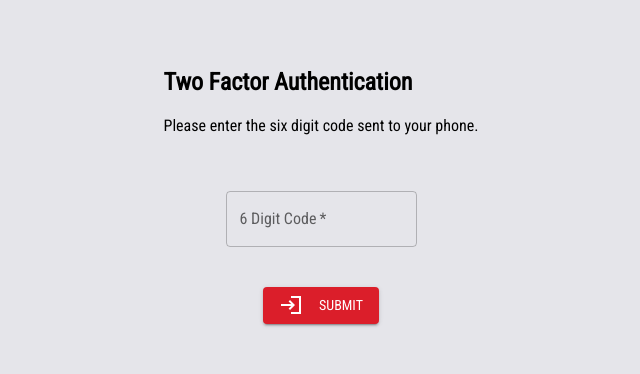
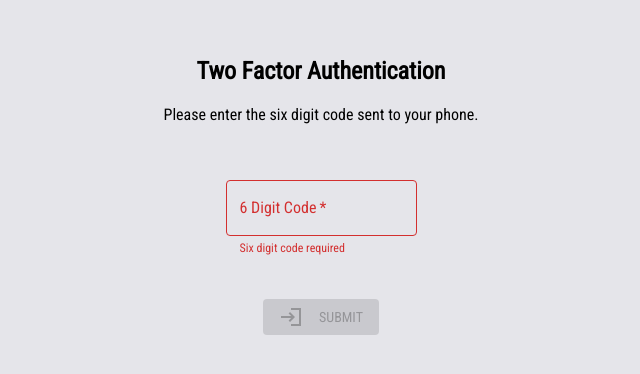
Before and after one commit to armandoarroyo/anydoc-react, a React (Create React App) app: page /twofa in a window 1280 px wide. Shown: the part 194-568 px from the top of the page, without its empty margins (319-959 px from the left). Built offline with nearby package versions, Linux system fonts and the light colour scheme.

Commit message:
Update twofa UI

```diff
--- a/src/twofa.jsx
+++ b/src/twofa.jsx
@@ -1,18 +1,50 @@
-import React, { useState } from "react";
+import React, { useState, useEffect } from "react";
 import Button from "@mui/material/Button";
-import { TextField, Grid, Box } from "@mui/material";
+import { TextField, Grid, Box, Snackbar, FormControl } from "@mui/material";
 import LoginSharpIcon from "@mui/icons-material/LoginSharp";
 import { verifyCodeSMS, getUserInfo } from "./api/auth";
 import { userInformation } from "./api/localServices";
 import { useNavigate } from "react-router-dom";
 import { ThemeProvider } from "@mui/material/styles";
 import customTheme from "./customTheme";
+import CircularProgress from "@mui/material/CircularProgress";
+
 function Twofa() {
   let theme = customTheme();
   let navigate = useNavigate();
   const [code, setCode] = useState("");
+  const [validCode, setValidCode] = useState(false);
+  const [codeHelperText, setCodeHelperText] = useState("Email required");
+  const [loading, setLoading] = useState("none");
+  const [disableButton, setDisableButton] = useState(true);
+  const [disableInput, setDisableInput] = useState(false);
+  const [openSnack, setOpenSnack] = useState(false);
+  const handleCloseSnack = () => {
+    setOpenSnack(false);
+  };
 
+  useEffect(() => {
+    if (code.length < 6) {
+      setValidCode(false);
+      setCodeHelperText("Six digit code required");
+    }
+    if (code.length === 6) {
+      setValidCode(true);
+      setCodeHelperText("");
+    }
+  }, [code]);
+
+  useEffect(() => {
+    if (validCode) {
+      setDisableButton(false);
+    } else {
+      setDisableButton(true);
+    }
+  }, [validCode]);
   async function handleClick() {
+    setLoading("block");
+    setDisableButton(true);
+    setDisableInput(true);
     let correctCode = await verifyCodeSMS(code);
     if (correctCode.status === 200) {
       let userinfo = await getUserInfo();
@@ -21,7 +53,14 @@ function Twofa() {
         userInformation();
         navigate("/dashboard");
       }
+    } else {
+      console.log(correctCode);
     }
+
+    setLoading("none");
+    setDisableButton(false);
+    setDisableInput(false);
+    setOpenSnack(true);
   }
   return (
     <ThemeProvider theme={theme}>
@@ -36,26 +75,61 @@ function Twofa() {
           style={{ minHeight: "100vh" }}
         >
           <Grid item>
-            <h2>Two Factor Authentication</h2>
-            <p>Please enter the six digit code sent to your phone.</p>
+            <h2 style={{ textAlign: "center" }}>Two Factor Authentication</h2>
+            <p style={{ textAlign: "center" }}>
+              Please enter the six digit code sent to your phone.
+            </p>
           </Grid>
 
           <Grid item xs={12}>
+            <FormControl>
               <TextField
                 required
                 color="info"
                 id="outlined-basic"
                 label="6 Digit Code"
                 variant="outlined"
-              type="number"
+                onKeyPress={(event) => {
+                  if (!/[0-9]/.test(event.key)) {
+                    event.preventDefault();
+                  }
+                }}
                 onChange={(event) => setCode(event.target.value)}
+                error={!validCode}
+                helperText={codeHelperText}
+                inputProps={{ maxLength: 6, style: { textAlign: "center" } }}
+                disabled={disableInput}
               />
+            </FormControl>
           </Grid>
 
           <Grid item xs={12}>
-            <Button color="secondary" variant="contained" onClick={handleClick}>
+            <Button
+              color="secondary"
+              variant="contained"
+              onClick={handleClick}
+              disabled={disableButton}
+            >
               <LoginSharpIcon sx={{ mr: 2 }}></LoginSharpIcon> Submit
             </Button>
+          </Grid>
+          <Grid
+            justify="center"
+            item
+            sx={{
+              display: loading,
+            }}
+          >
+            <CircularProgress color="secondary" />
+          </Grid>
+          <Grid>
+            <Snackbar
+              anchorOrigin={{ vertical: "bottom", horizontal: "center" }}
+              open={openSnack}
+              onClose={handleCloseSnack}
+              message="Could not log in. Try again."
+              autoHideDuration={3000}
+            />
           </Grid>
         </Grid>
       </Box>
```
Lines whose indentation alone changed are shown as unchanged.
